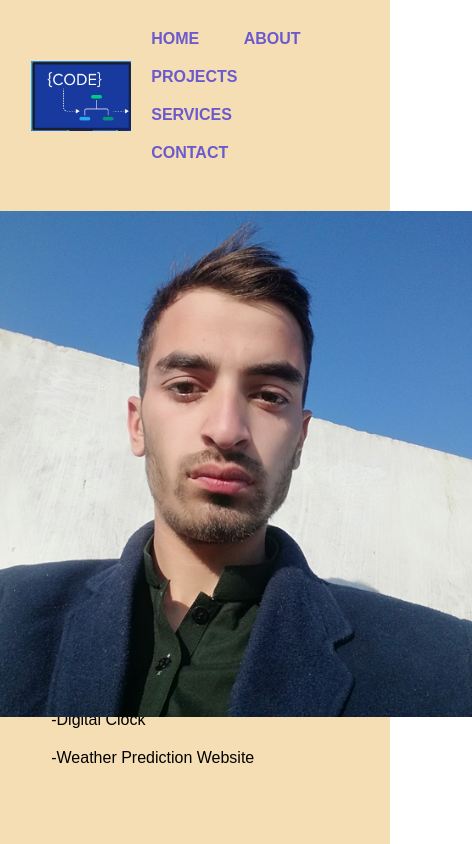
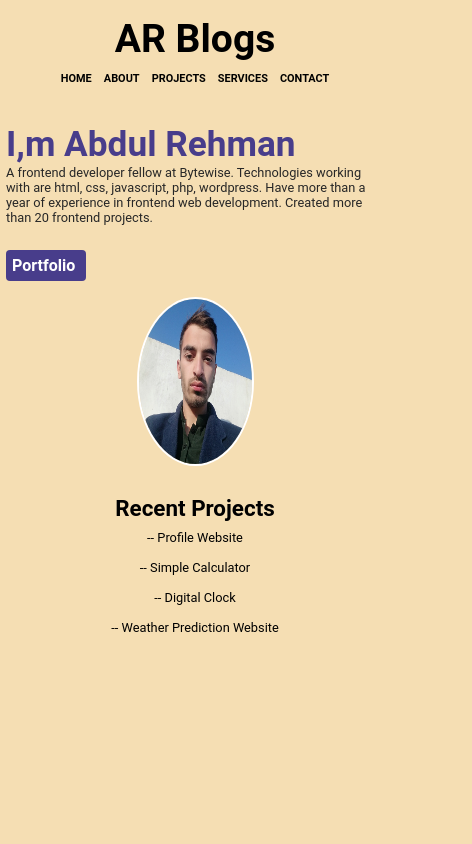
Before and after one commit to AbdulRehmanGHub/AR-Blogs, a plain HTML site: page index.html in a window 390 px wide. Shown: the whole page, 472 px wide, since content can reach past the window. Drawn offline with Linux system fonts and the light colour scheme.

Commit message:
responsive - fixed

```diff
--- a/index.html
+++ b/index.html
@@ -1,16 +1,19 @@
 <!DOCTYPE html>
 <html lang="en">
+
 <head>
     <meta charset="UTF-8">
     <meta http-equiv="X-UA-Compatible" content="IE=edge">
     <meta name="viewport" content="width=device-width, initial-scale=1.0">
-    <title>Day 27 to 28 at Bytewise</title>
+    <title>AR Blogs</title>
     <link rel="stylesheet" href="style.css">
+    <link rel="shortcut icon" href="./images/abdul.jpg" type="image/x-icon">
 </head>
+
 <body>
     <div class="main">
         <nav>
-            <img src="images/logo.jpg" class="logo">
+            <h2>AR Blogs</h2>
             <ul>
                 <li><a href="#">HOME</a></li>
                 <li><a href="#">ABOUT</a></li>
@@ -20,29 +23,32 @@
             </ul>
         </nav>
 
+        <div class="content">
+            <div class="text">
+                <h1>I,m Abdul <span>Rehman</span></h1>
+                <p>A frontend developer fellow at Bytewise. Technologies working with are html, css, javascript,
+                    php,
+                    wordpress. Have more than a year of experience in frontend web development. Created more than 20
+                    frontend projects.</p>
+                <a href="#">Portfolio</a>
+            </div>
 
-        <div class="text">
-            <h1>I,m Abdul <span>Rehman</span></h1>
-            <p>A frontend developer fellow at Bytewise. Technologies working with are html, css, <br>javascript, php, wordpress. Have more than 2 years of experience in <br>frontend web development. Deliver projects to more than 15 clients.</p>
-            <a href="#">Portfolio</a>
+            <div class="images">
+                <img src="images/abdul.jpg" class="photo">
+            </div>
         </div>
 
-        <h2>Recent Projects:</h2>
-        <nav>
-            <ul class="projects">
-              <li class="item1" href="#link">-Profile Website </li><br>
-              <li class="item2" href="#link">-Simple Calculator </li><br>
-              <li class="item2" href="#link">-Digital Clock </li><br>
-              <li class="item3" href="#link">-Weather Prediction Website </li>
+        <div class="projects">
+            <h2>Recent Projects</h2>
+            <ul class="project-list">
+                <li class="item1" href="#link">-- Profile Website </li><br>
+                <li class="item2" href="#link">-- Simple Calculator </li><br>
+                <li class="item2" href="#link">-- Digital Clock </li><br>
+                <li class="item3" href="#link">-- Weather Prediction Website </li>
             </ul>
-          </nav>
-
-        <div class="images">
-            <img src="images/abdul.jpg" class="photo">
-        </div>
-
         </div>
     </div>
 
 </body>
+
 </html>
--- a/style.css
+++ b/style.css
@@ -1,99 +1,261 @@
-*{
+* {
     margin: 0;
     padding: 0;
-    font-family: sans-serif;
+    box-sizing: border-box;
 }
 
-.main{
-    position: relative;
-    width: 100%;
-    height: 100vh;
+body {
+    font-family: roboto, sans-serif;
+    font-size: 62.5%;
     background: wheat;
-    position: relative;
+    cursor: default;
 }
 
-nav{
+.main {
+    padding: 0 20px;
+}
+
+nav {
     display: flex;
-    width: 84%;
-    margin: auto;
-    padding: 20px 0;
     align-items: center;
     justify-content: space-between;
+    padding: 10px 0;
 }
 
-.logo{
-    width: 100px;
-    cursor: pointer;
+nav h2 {
+    font-size: 2.2rem;
 }
 
 nav ul li {
     display: inline-block;
     list-style: none;
-    margin: 10px 20px;
+    margin: 0 .5rem;
 }
 
-nav ul li a{
+nav ul li a {
     text-decoration: none;
-    color: slateblue;
     font-weight: bold;
+    font-size: .8rem;
+    color: black;
 }
 
-nav ul li a:hover{
-    color: green;
-}
-
-.text{
-    margin-left: 8%;
-    margin-top: 5%;
-}
-
-.text h1{
-    font-size: 50px;
+nav ul li a:hover {
     color: darkslateblue;
 }
 
-span{
-    color: slateblue;
-
+.content {
+    display: flex;
+    align-items: center;
+    justify-content: space-between;
+    padding: 1rem 4rem;
+    gap: 1rem;
+    min-height: 400px;
 }
 
-.text p{
-    color: grey;
-    line-height: 22px;
+.text {
+    display: flex;
+    flex-direction: column;
+    width: 40%;
 }
 
-.text a{
+.text h1 {
+    font-size: 3.2rem;
+    color: darkslateblue;
+}
+
+.text p {
+    color: rgb(39, 39, 39);
+    font-size: 1.2rem;
+}
+
+.text a {
     background: darkslateblue;
-    padding: 10px 18px;
+    width: 6rem;
+    padding: 10px;
+    font-size: 1.2rem;
     text-decoration: none;
     font-weight: bold;
     color: white;
     display: inline-block;
-    margin: 30px 0;
-    border-radius: 5px;
+    margin-top: 2rem;
+    border-radius: 6px;
+}
+
+.text a:hover {
+    background: rgb(47, 40, 90);
 }
 
 
-h2{
-    margin-left: 8%;
-    margin-top: 5%;
+.projects {
+    display: flex;
+    flex-direction: column;
+    gap: .6rem;
+    padding: 0 4rem;
 }
 
-.projects{
-
+.projects h2 {
+    font-size: 1.4rem;
 }
 
-.images{
-    width: 40%;
-    height: 60%;
-    position: absolute;
-    bottom: 15%;
-    right: 100px;
+.projects ul {
+    list-style: none;
+    font-size: .8rem;
 }
 
-.images img{
+.images {
+    width: 35vw;
+    height: 35vh;
+    border: 2px solid #fff;
+    border-radius: 50%;
+    overflow: hidden;
+}
+
+.images img {
+    width: 100%;
     height: 100%;
-    position: absolute;
-    left: 50%;
-    transform: translateX(-50%);
 }
+
+@media (min-width: 1600px) {
+    .main {
+        padding: 1rem;
+    }
+
+    nav {
+        gap: 1rem;
+        padding: 1rem 0;
+        width: 100%;
+        margin-bottom: 4rem;
+    }
+
+    nav h2 {
+        font-size: 7vw;
+    }
+
+    nav ul li {
+        margin: 0 1rem;
+    }
+
+    nav ul li a {
+        font-size: 2vw;
+    }
+
+    .content {
+        display: flex;
+        flex-direction: column;
+        align-items: center;
+        justify-content: center;
+        padding: 0;
+    }
+
+    .text {
+        width: 100%;
+    }
+
+    .text h1 {
+        font-size: 5vw;
+    }
+
+    .text p {
+        font-size: 2.6vw;
+    }
+
+    .text a {
+        width: 14rem;
+        padding: 2rem;
+        font-size: 2.2rem;
+        margin-top: 2rem;
+        border-radius: 12px;
+    }
+
+    .images {
+        width: 400px;
+        height: 400px;
+    }
+
+    .projects {
+        gap: .8rem;
+    }
+
+    .projects h2 {
+        font-size: 3vw;
+    }
+
+    .projects ul {
+        font-size: 2vw;
+    }
+}
+
+@media (max-width: 768px) {
+    .main {
+        padding: 6px;
+    }
+
+    nav {
+        flex-direction: column;
+        gap: .6rem;
+        justify-content: center;
+        padding: 10px 0;
+        width: 100%;
+    }
+
+    nav h2 {
+        font-size: 10vw;
+    }
+
+    nav ul li {
+        margin: 0 .3rem;
+    }
+
+    nav ul li a {
+        font-size: 2.8vw;
+    }
+
+    .content {
+        display: flex;
+        flex-direction: column;
+        align-items: center;
+        justify-content: center;
+        padding: 0;
+    }
+
+    .text {
+        width: 100%;
+    }
+
+    .text h1 {
+        font-size: 2.2rem;
+    }
+
+    .text p {
+        font-size: .8rem;
+    }
+
+    .text a {
+        width: 5rem;
+        padding: 6px;
+        font-size: 1rem;
+        margin-top: 1.6rem;
+        border-radius: 4px;
+    }
+
+    .images {
+        width: 30vw;
+        height: 20vh;
+    }
+
+    .projects {
+        width: 100%;
+        display: flex;
+        flex-direction: column;
+        gap: .6rem;
+        text-align: center;
+    }
+
+    .projects h2 {
+        font-size: 1.4rem;
+    }
+
+    .projects ul {
+        font-size: .8rem;
+    }
+}
```
